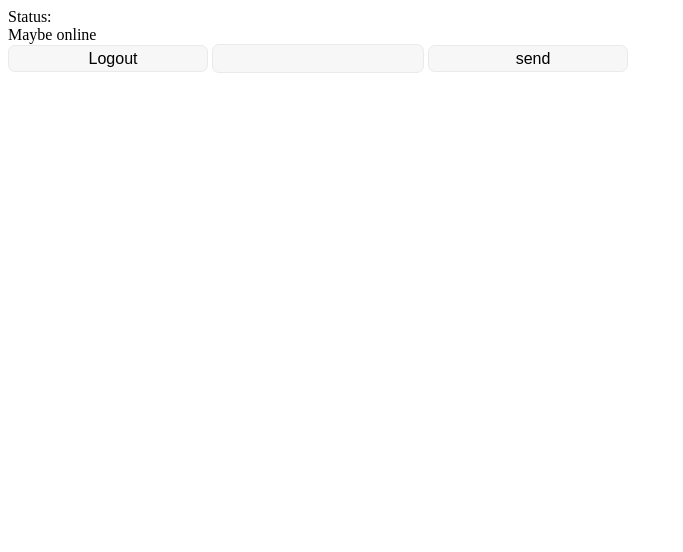
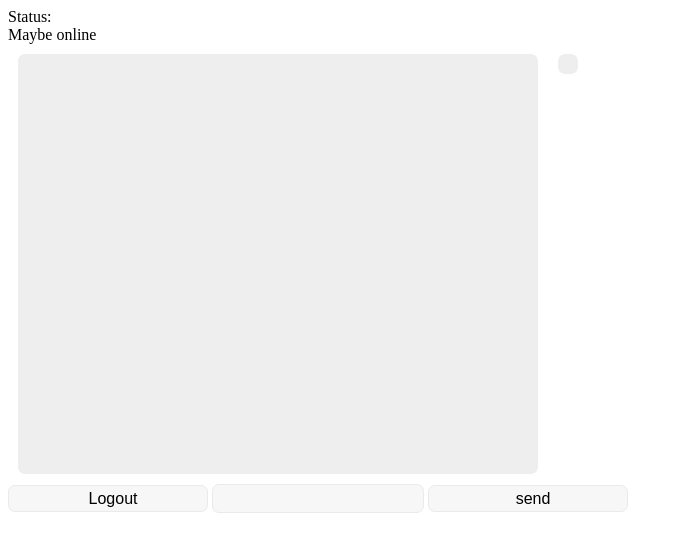
Before and after one commit to migglu/Dots-of-diamonds, a plain HTML site: page public/chat.html in a window 1280 px wide. Shown: the whole page, without its empty margins (0-683 px from the left). Drawn offline with nearby package versions, Linux system fonts and the light colour scheme; no server answers.

Commit message:
Some design changes, no empty messages allowed now

```diff
--- a/private/chat.js
+++ b/private/chat.js
@@ -30,7 +30,10 @@ function setGlobalMessageListener(socket)
 						console.log("UNAUTHORIZED MESSAGE : " + msg.msg);
 						socket.on('publicMessage', function() {});
 					} else {
-						io.broadcastToChat({"msg": msg.msg, "user": loggedIn[msg.token]});
+						if(msg.msg.trim() != '')
+						{
+							io.broadcastToChat({"msg": msg.msg, "user": loggedIn[msg.token]});
+						}
 					}
 				//~ }
 			//~ }
--- a/public/chat.html
+++ b/public/chat.html
@@ -10,12 +10,16 @@
 	</head>
 
 	<body>
-		Status: <div id="status">Maybe online</div>
-		<input type="button" id="logout" value="Logout" onclick="logout();" ></input>
-		<input type="text" id="message" onkeypress="if (event.keyCode == 13) emit(this)"></input>
-		<input type="button" value="send" onclick="emit(document.getElementById('message'));" ></input>
-		<div id="chat" ></div>
-		<div id="users" ></div>
+		<div id="wrapper">
+			Status: <div id="status">Maybe online</div>
+			<div id="chat" ></div>
+			<div id="users" ></div>
+			<div id="chatControls">
+				<input type="button" id="logout" value="Logout" onclick="logout();" ></input>
+				<input type="text" id="message" onkeypress="if (event.keyCode == 13) emit(this)"></input>
+				<input type="button" value="send" onclick="emit(document.getElementById('message'));" ></input>
+			</div>
+		</div>
 
 	</body>
 </html>
--- a/public/resources/style.css
+++ b/public/resources/style.css
@@ -57,8 +57,32 @@ input:hover
 	width: 500px;
 	height: 400px;
 	overflow: auto;
+	float: left;
+	background-color: #eee;
+	border-radius: 7px;
+	margin: 10px;
+	padding: 10px;
 }
 
+#users
+{
+	float: left;
+	background-color: #eee;
+	border-radius: 7px;
+	padding: 10px;
+	margin: 10px;
+}
+
+#chatControls
+{
+	clear: both;
+	float: left;
+}
+
+#wrapper
+{
+	width: 700px;
+}
 .reg_cont .clear
 {
 }
```
